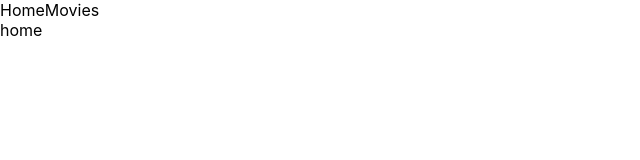
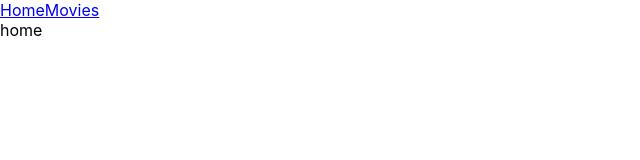
Before and after one commit to nakzyu/movie, a React (Create React App) app: page / in a window 1280 px wide. Shown: the top 160 px of the page, without its empty margins (0-640 px from the left). Built offline with nearby package versions, Linux system fonts and the light colour scheme.

Commit message:
Add links

```diff
--- a/src/components/Header.js
+++ b/src/components/Header.js
@@ -1,11 +1,16 @@
 import React from "react";
+import { NavLink } from "react-router-dom";
 import "./Header.css";
 
 const Header = () => {
   return (
     <div className="header">
-      <div className="header-home">Home</div>
-      <div className="header-moives">Movies</div>
+      <NavLink to="/" exact>
+        <div className="header-home">Home</div>
+      </NavLink>
+      <NavLink to="/movies" exact>
+        <div className="header-movies">Movies</div>
+      </NavLink>
     </div>
   );
 };
```
